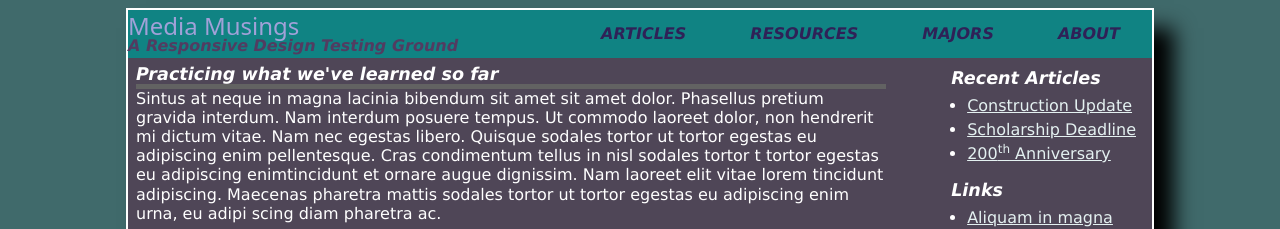
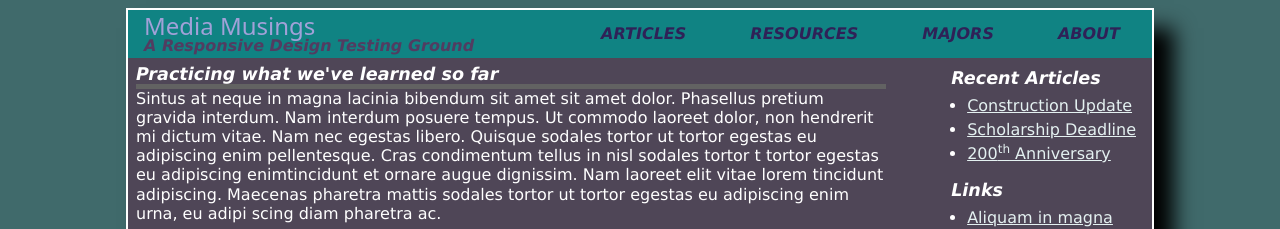
Before and after one commit to jk-31/media-musings, a plain HTML site: page index.html in a window 1280 px wide. Shown: the top 229 px of the page. Drawn offline with Linux system fonts and the light colour scheme; a web font is replaced by a local one.

Commit message:
Update main.css

```diff
--- a/main.css
+++ b/main.css
@@ -64,10 +64,12 @@
 header h1 a {
   text-decoration: none;
   color: rgb(161, 161, 216);
+  margin: 1rem;
 }
 
 header h2 {
   color: #523c61;
+  margin-left: 1rem;
 }
 
 
```
